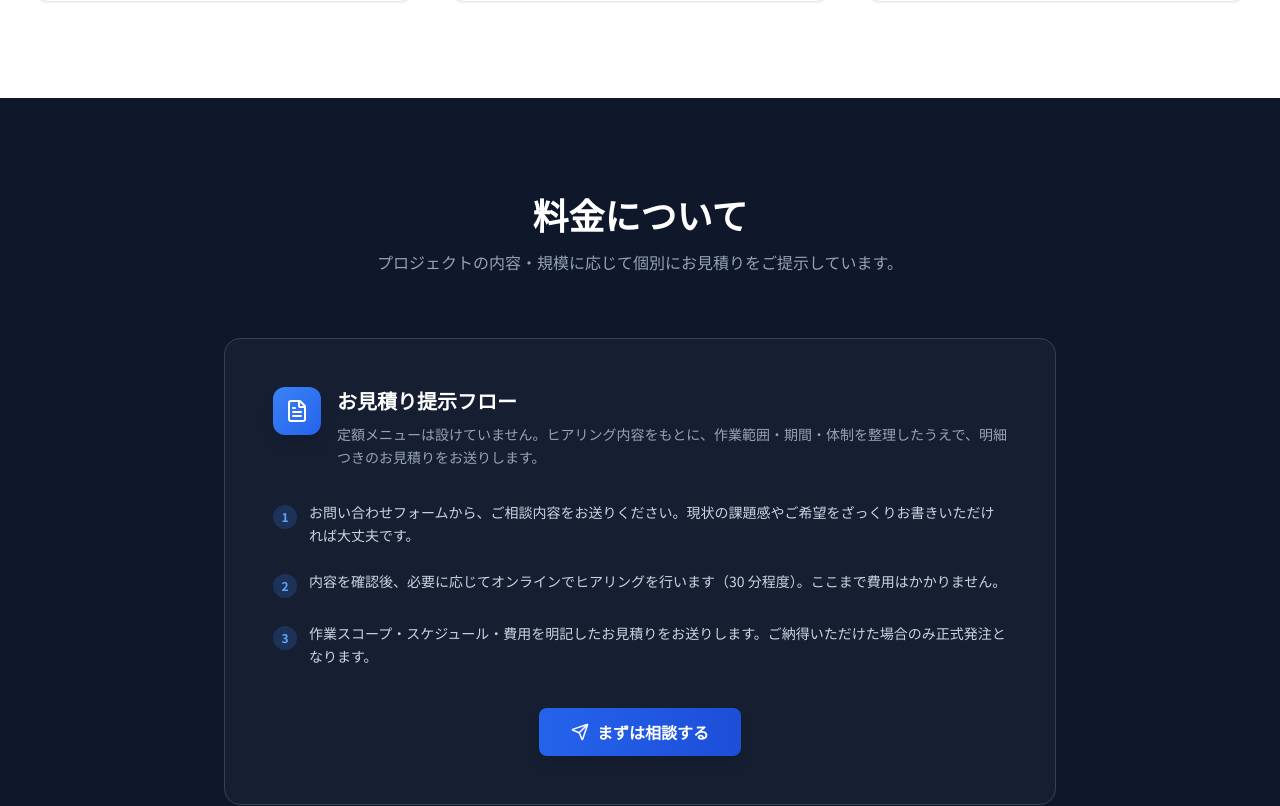
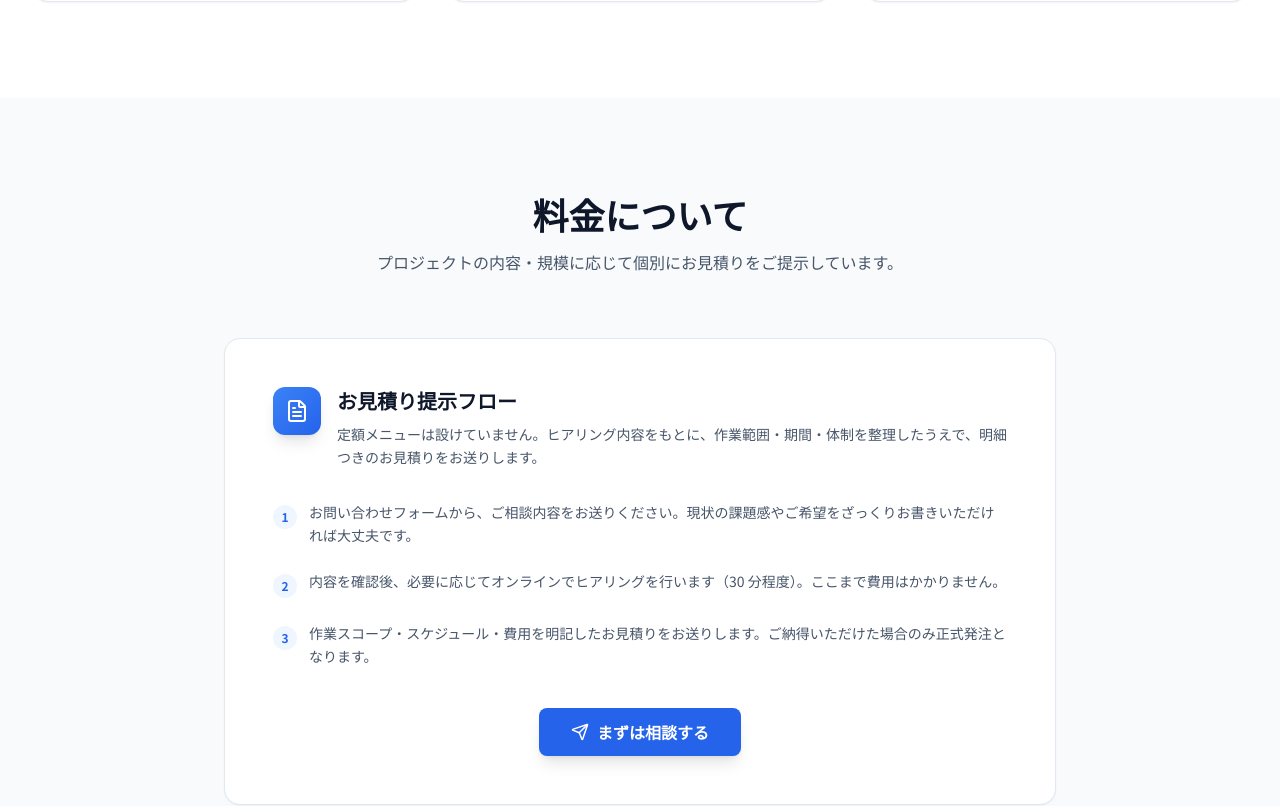
Before and after one commit to Regal753/Website, a React (Vite) app: page / in a window 1280 px wide. Shown: the part 2534-3340 px from the top of the page. Built offline with nearby package versions, Linux system fonts and the light colour scheme.

Commit message:
style: white base theme - Pricing.tsx

```diff
--- a/components/Pricing.tsx
+++ b/components/Pricing.tsx
@@ -5,23 +5,23 @@ import { siteConfig } from '../site.config';
 
 const Pricing: React.FC = () => {
   return (
-    <section id={SectionId.PRICING} className="py-24 bg-slate-900 relative">
+    <section id={SectionId.PRICING} className="py-24 bg-slate-50 relative">
       <div className="max-w-4xl mx-auto px-4 sm:px-6 lg:px-8">
         <div className="text-center mb-16">
-          <h2 className="text-3xl md:text-4xl font-bold text-white mb-4">料金について</h2>
-          <p className="text-slate-400 max-w-2xl mx-auto">
+          <h2 className="text-3xl md:text-4xl font-bold text-slate-900 mb-4">料金について</h2>
+          <p className="text-slate-600 max-w-2xl mx-auto">
             プロジェクトの内容・規模に応じて個別にお見積りをご提示しています。
           </p>
         </div>
 
-        <div className="bg-slate-800/50 rounded-2xl p-8 md:p-12 border border-slate-700">
+        <div className="bg-white rounded-2xl p-8 md:p-12 border border-slate-200 shadow-sm">
           <div className="flex items-start gap-4 mb-8">
             <div className="w-12 h-12 rounded-xl bg-gradient-to-br from-blue-500 to-blue-600 flex items-center justify-center shadow-lg flex-shrink-0">
               <FileText className="text-white w-6 h-6" />
             </div>
             <div>
-              <h3 className="text-xl font-bold text-white mb-2">お見積り提示フロー</h3>
-              <p className="text-slate-400 text-sm leading-relaxed">
+              <h3 className="text-xl font-bold text-slate-900 mb-2">お見積り提示フロー</h3>
+              <p className="text-slate-600 text-sm leading-relaxed">
                 定額メニューは設けていません。ヒアリング内容をもとに、作業範囲・期間・体制を整理したうえで、明細つきのお見積りをお送りします。
               </p>
             </div>
@@ -29,20 +29,20 @@ const Pricing: React.FC = () => {
 
           <div className="space-y-6 mb-10">
             <div className="flex items-start gap-3">
-              <span className="mt-1 w-6 h-6 rounded-full bg-blue-500/20 text-blue-400 flex items-center justify-center text-xs font-bold flex-shrink-0">1</span>
-              <p className="text-slate-300 text-sm leading-relaxed">
+              <span className="mt-1 w-6 h-6 rounded-full bg-blue-50 text-blue-600 flex items-center justify-center text-xs font-bold flex-shrink-0">1</span>
+              <p className="text-slate-600 text-sm leading-relaxed">
                 お問い合わせフォームから、ご相談内容をお送りください。現状の課題感やご希望をざっくりお書きいただければ大丈夫です。
               </p>
             </div>
             <div className="flex items-start gap-3">
-              <span className="mt-1 w-6 h-6 rounded-full bg-blue-500/20 text-blue-400 flex items-center justify-center text-xs font-bold flex-shrink-0">2</span>
-              <p className="text-slate-300 text-sm leading-relaxed">
+              <span className="mt-1 w-6 h-6 rounded-full bg-blue-50 text-blue-600 flex items-center justify-center text-xs font-bold flex-shrink-0">2</span>
+              <p className="text-slate-600 text-sm leading-relaxed">
                 内容を確認後、必要に応じてオンラインでヒアリングを行います（30 分程度）。ここまで費用はかかりません。
               </p>
             </div>
             <div className="flex items-start gap-3">
-              <span className="mt-1 w-6 h-6 rounded-full bg-blue-500/20 text-blue-400 flex items-center justify-center text-xs font-bold flex-shrink-0">3</span>
-              <p className="text-slate-300 text-sm leading-relaxed">
+              <span className="mt-1 w-6 h-6 rounded-full bg-blue-50 text-blue-600 flex items-center justify-center text-xs font-bold flex-shrink-0">3</span>
+              <p className="text-slate-600 text-sm leading-relaxed">
                 作業スコープ・スケジュール・費用を明記したお見積りをお送りします。ご納得いただけた場合のみ正式発注となります。
               </p>
             </div>
@@ -53,7 +53,7 @@ const Pricing: React.FC = () => {
               href={siteConfig.contactFormUrl}
               target="_blank"
               rel="noreferrer"
-              className="inline-flex items-center gap-2 px-8 py-3 bg-gradient-to-r from-blue-600 to-blue-700 hover:from-blue-500 hover:to-blue-600 text-white font-bold rounded-lg transition-all transform hover:scale-[1.02] shadow-lg"
+              className="inline-flex items-center gap-2 px-8 py-3 bg-blue-600 hover:bg-blue-700 text-white font-bold rounded-lg transition-all transform hover:scale-[1.02] shadow-lg"
             >
               <Send size={18} />
               まずは相談する
```
